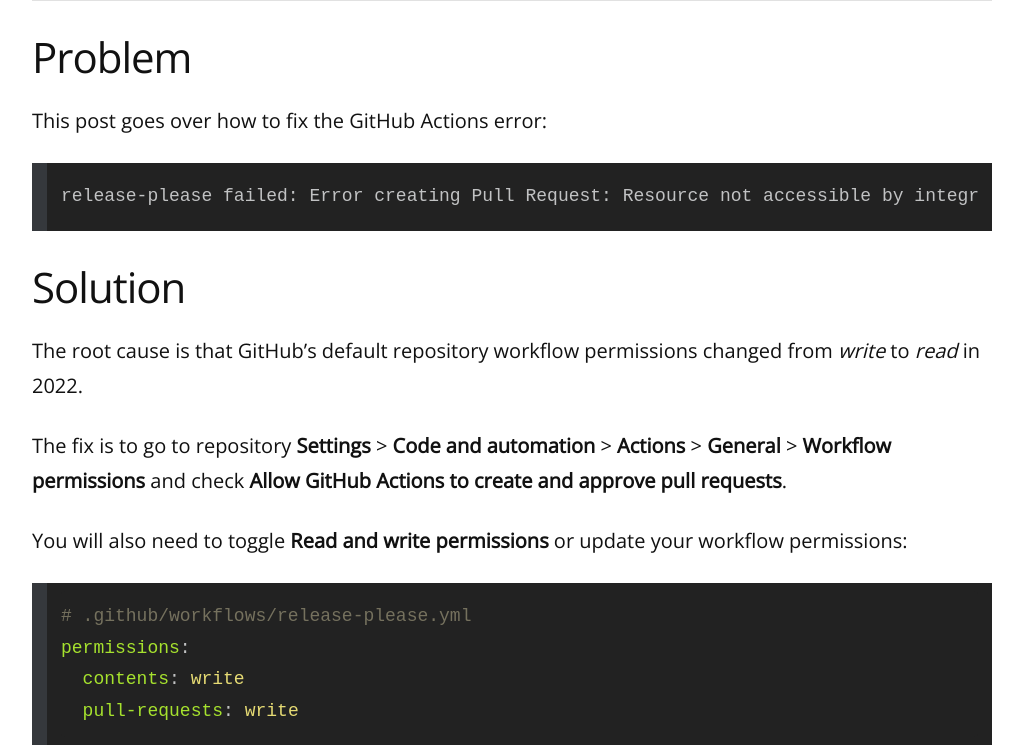
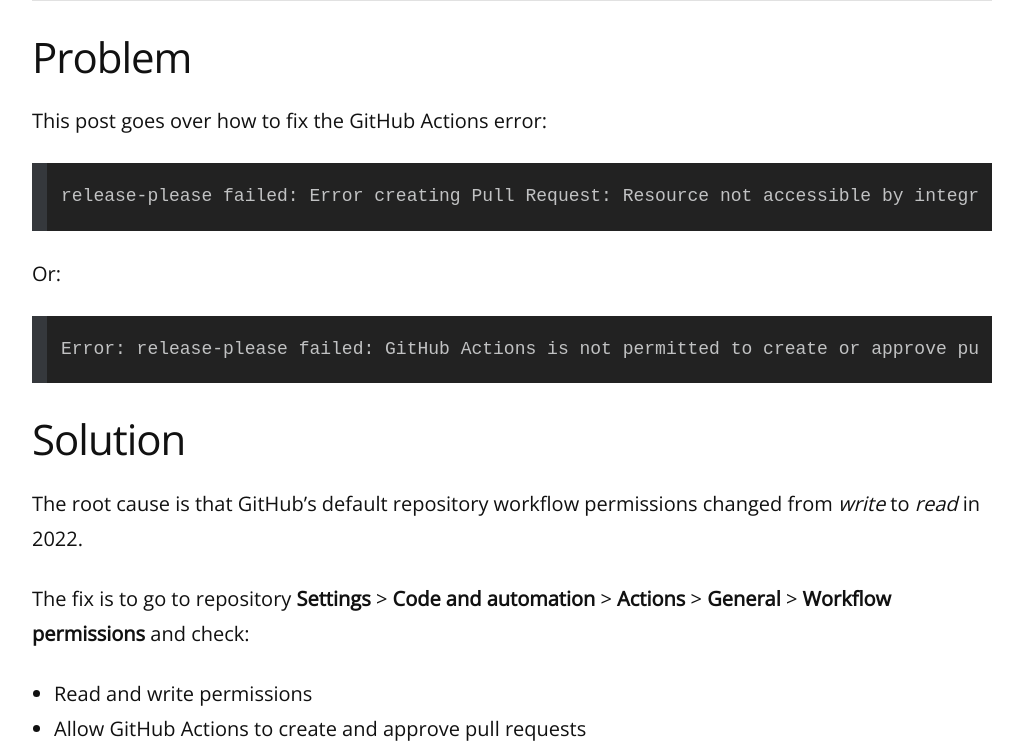
Before and after one commit to remarkablemark/remarkablemark.github.io, a Jekyll site: the page built from _posts/2023/2023-01-28-release-please-failed-error-creating-pull-request-resource-not-accessible-by-integration.md, in a window 1280 px wide and 1400 px high, scrolled down 287 px. Shown: the top 751 px of the window, without its empty margins (128-1151 px from the left). Built offline with Jekyll 4.4.1, drawn with Linux system fonts in a browser that asks for light colours; comment, search, counter and statistics services are not loaded; some of the changed text lies outside the part shown; grey boxes are pictures that could not be loaded.

Commit message:
feat(posts): update "release-please failed: Error creating Pull Request"
Post: 2023-01-28-release-please-failed-error-creating-pull-request-resource-not-accessible-by-integration.md

Add image and improve instructions

````diff
--- a/_posts/2023/2023-01-28-release-please-failed-error-creating-pull-request-resource-not-accessible-by-integration.md
+++ b/_posts/2023/2023-01-28-release-please-failed-error-creating-pull-request-resource-not-accessible-by-integration.md
@@ -15,16 +15,26 @@
 release-please failed: Error creating Pull Request: Resource not accessible by integration
 ```
 
+Or:
+
+```
+Error: release-please failed: GitHub Actions is not permitted to create or approve pull requests.
+```
+
 ## Solution
 
 The root cause is that GitHub's default repository workflow permissions changed from _write_ to _read_ in 2022.
 
-The fix is to go to repository **Settings** > **Code and automation** > **Actions** > **General** > **Workflow permissions** and check **Allow GitHub Actions to create and approve pull requests**.
+The fix is to go to repository **Settings** > **Code and automation** > **Actions** > **General** > **Workflow permissions** and check:
 
-You will also need to toggle **Read and write permissions** or update your workflow permissions:
+- Read and write permissions
+- Allow GitHub Actions to create and approve pull requests
+
+![GitHub Actions Workflow Permissions]({{ "/images/2023/2023-01-28-github-actions-workflow-permissions.png" | prepend: site.assets_path }})
+
+You may also need to update your workflow permissions `.github/workflow/release-please.yml`:
 
 ```yml
-# .github/workflows/release-please.yml
 permissions:
   contents: write
   pull-requests: write
````
Also changed, not shown: other parts of _posts/2023/2023-01-28-release-please-failed-error-creating-pull-request-resource-not-accessible-by-integration.md (+1 -1 lines).
